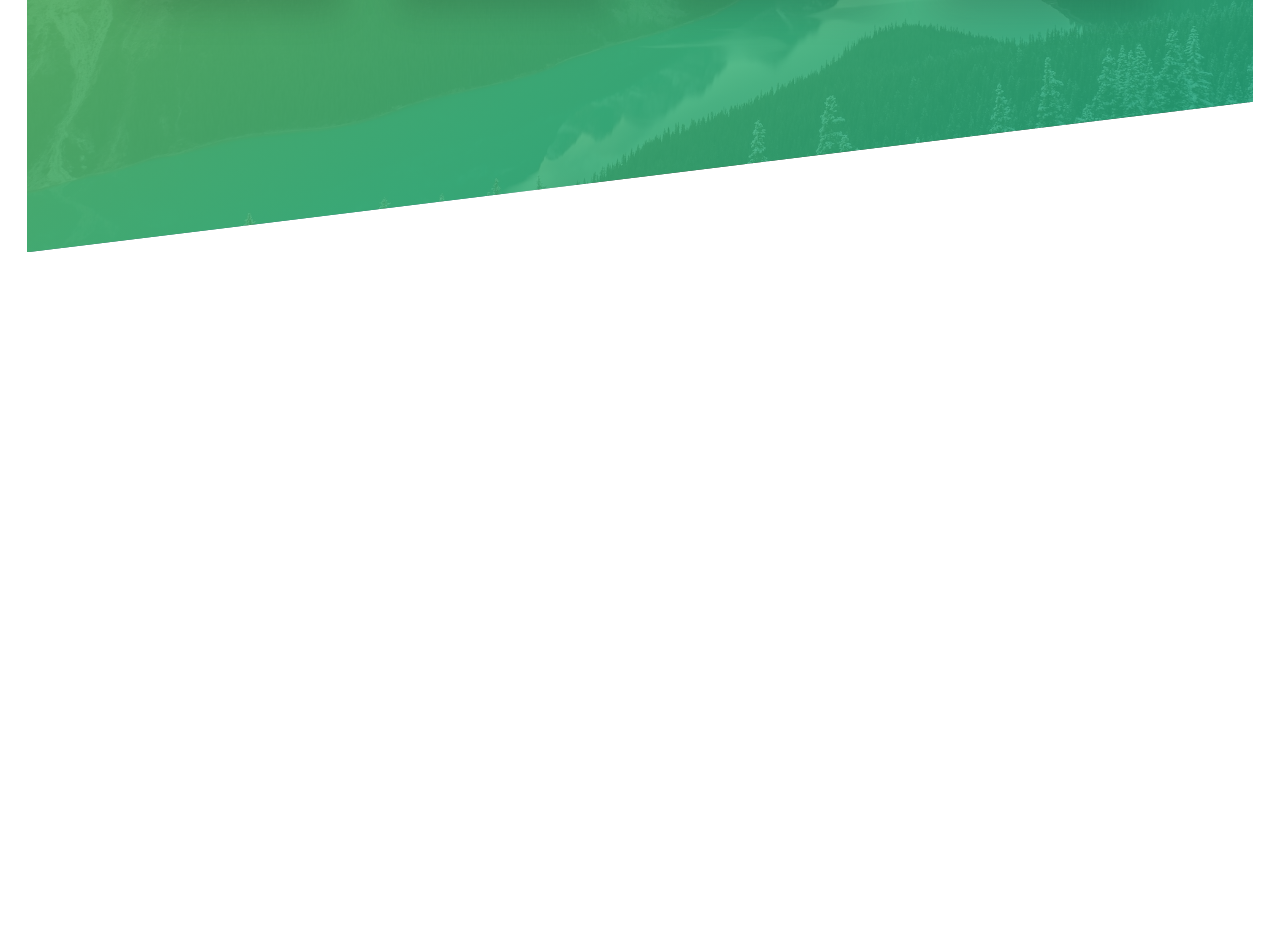
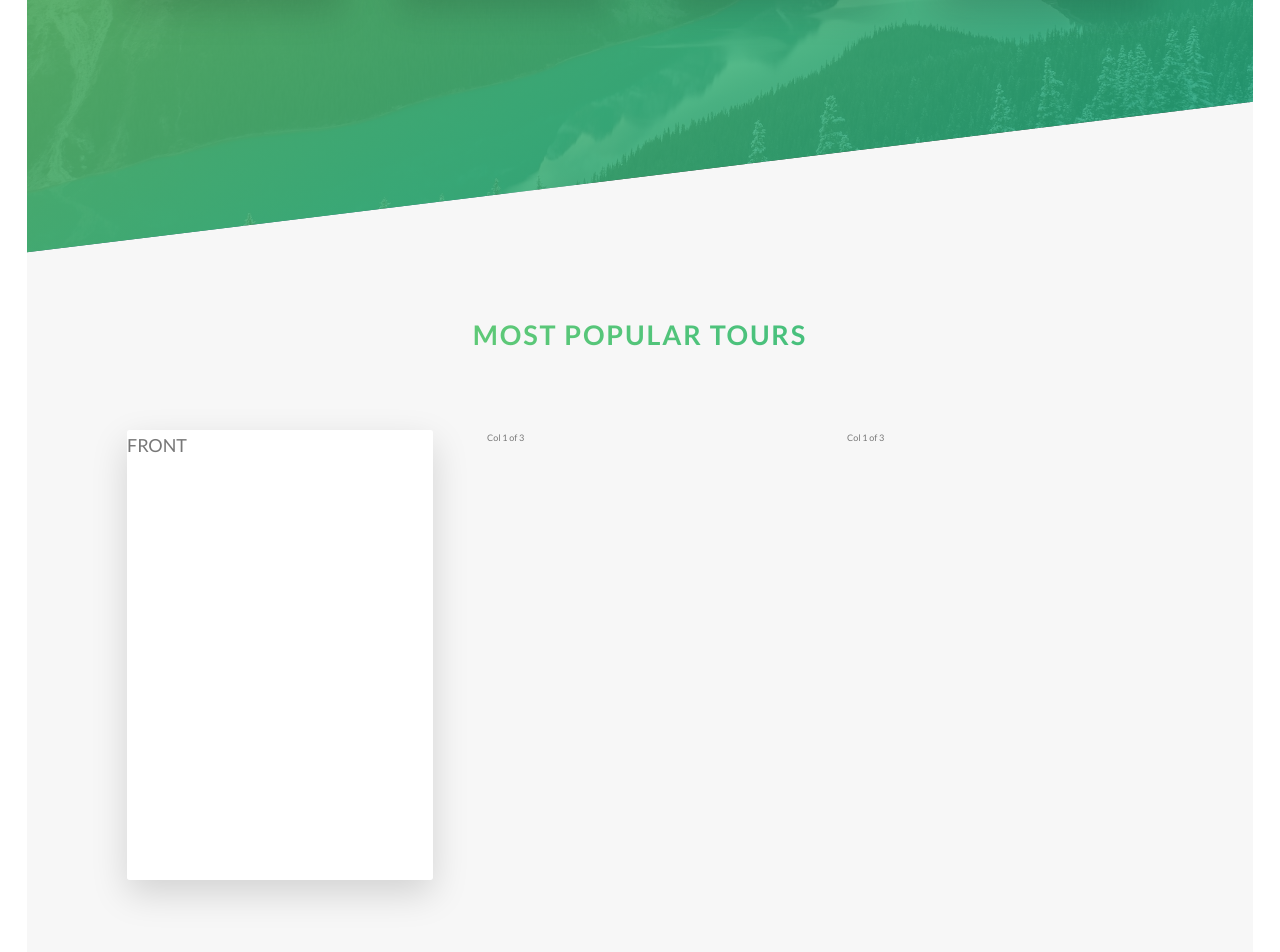
Before and after one commit to vallendito/natours-awesome, a website: page index.html in a window 1280 px wide. Shown: the part 1769-2721 px from the top of the page. Before the commit the page ends 2021 px from the top, so only its background shows below. Drawn offline with Linux system fonts and the light colour scheme; files whose address does not match are found by name.

Commit message:
add section card

```diff
--- a/index.html
+++ b/index.html
@@ -103,6 +103,33 @@
 
                 </div>
             </section>
+
+            <section class="section-tours">
+                <div class="u-center-text u-margin-bottom-big">
+                    <h2 class="heading-secondary">
+                        Most Popular tours
+                    </h2>
+                </div>
+
+                <div class="row">
+                    <div class="col-1-of-3">
+                        <div class="card">
+                            <div class="card__side card__side--front">
+                                FRONT
+                            </div>
+                            <div class="card__side card__side--back card__side--back-1">
+                                BACK
+                            </div>
+                        </div>
+                    </div>
+                    <div class="col-1-of-3">
+                        Col 1 of 3
+                    </div>
+                    <div class="col-1-of-3">
+                        Col 1 of 3
+                    </div>
+                </div>
+            </section>
         </main>
 
         <!-- <section class="grid-test">
--- a/sass/abstracts/_variables.scss
+++ b/sass/abstracts/_variables.scss
@@ -2,6 +2,13 @@
 $color-primary: #55c57a;
 $color-primary-light: #7ed56f;
 $color-primary-dark: #28b485;
+
+$color-secondary-light: #ffb900;
+$color-secondary-dark: #ff7730;
+
+$color-tertiary-light: #2998ff;
+$color-tertiary-dark: #5643fa;
+
 
 $color-grey-light-1: #f7f7f7;
 
--- /dev/null
+++ b/sass/components/_card.scss
@@ -0,0 +1,40 @@
+.card {
+    perspective: 150rem;
+    -moz-perspective: 150rem;
+    position: relative;
+    height: 50rem;
+
+    &__side {
+        height: 50rem;
+        transition: all .8s ease;
+        font-size: 2rem;
+        position: absolute;
+        top: 0;
+        left: 0;
+        width: 100%;
+        backface-visibility: hidden;
+        border-radius: 3px;
+        box-shadow: 0 1.5rem 4rem rgba($color-black, .15);
+
+        &--front {
+            background-color: $color-white;
+        }
+
+        &--back {
+            transform: rotateY(180deg);
+
+            &-1 {
+                background-image: linear-gradient(to right bottom, $color-secondary-light, $color-secondary-dark);
+            }
+        }
+    }
+
+
+    &:hover &__side--front {
+        transform: rotateY(180deg);
+    }
+    &:hover &__side--back {
+        transform: rotateY(0);
+    }
+
+}
--- a/sass/main.scss
+++ b/sass/main.scss
@@ -8,6 +8,7 @@
 @import "base/utilities";
 
 @import "components/button";
+@import "components/card";
 @import "components/composition";
 @import "components/feature-box";
 
--- a/sass/pages/_home.scss
+++ b/sass/pages/_home.scss
@@ -20,3 +20,9 @@
         transform: skewY(7deg);
     }
 }
+
+.section-tours {
+    background-color: $color-grey-light-1;
+    padding: 25rem 0 50rem 0;
+    margin-top: -10rem;
+}
```
Also changed, not shown: css/style.css.
